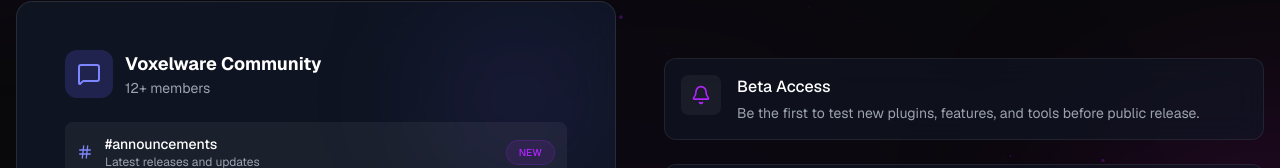
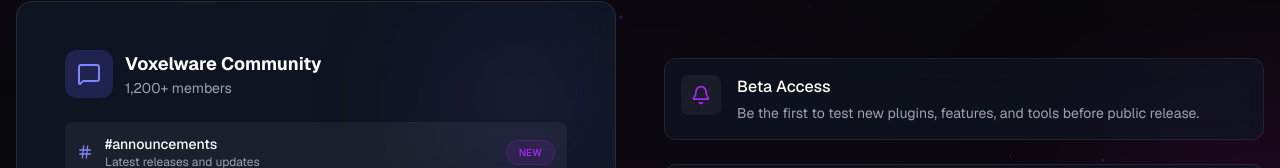
Before and after one commit to Voxelware-studios/Voxelware-Website, a Next.js app: page /discord in a window 1280 px wide. Shown: the part 288-456 px from the top of the page. Built offline with nearby package versions, Linux system fonts and the light colour scheme.

Commit message:
Revert "FIX MEMBER COUNT"

```diff
--- a/src/app/discord/page.tsx
+++ b/src/app/discord/page.tsx
@@ -64,7 +64,7 @@
                     </div>
                     <div>
                       <h3 className="font-bold text-lg">Voxelware Community</h3>
-                      <p className="text-sm text-muted">12+ members</p>
+                      <p className="text-sm text-muted">1,200+ members</p>
                     </div>
                   </div>
 
```
